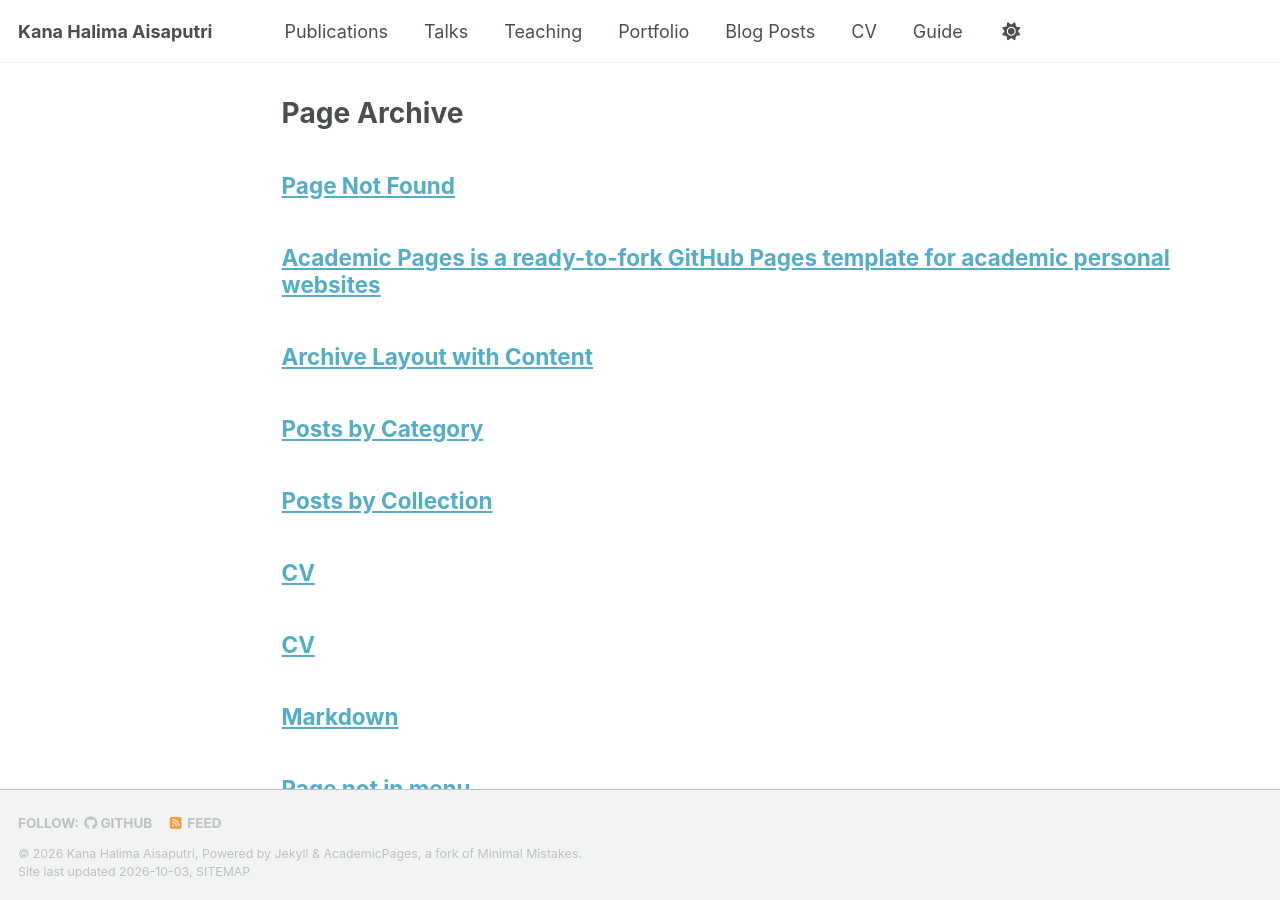
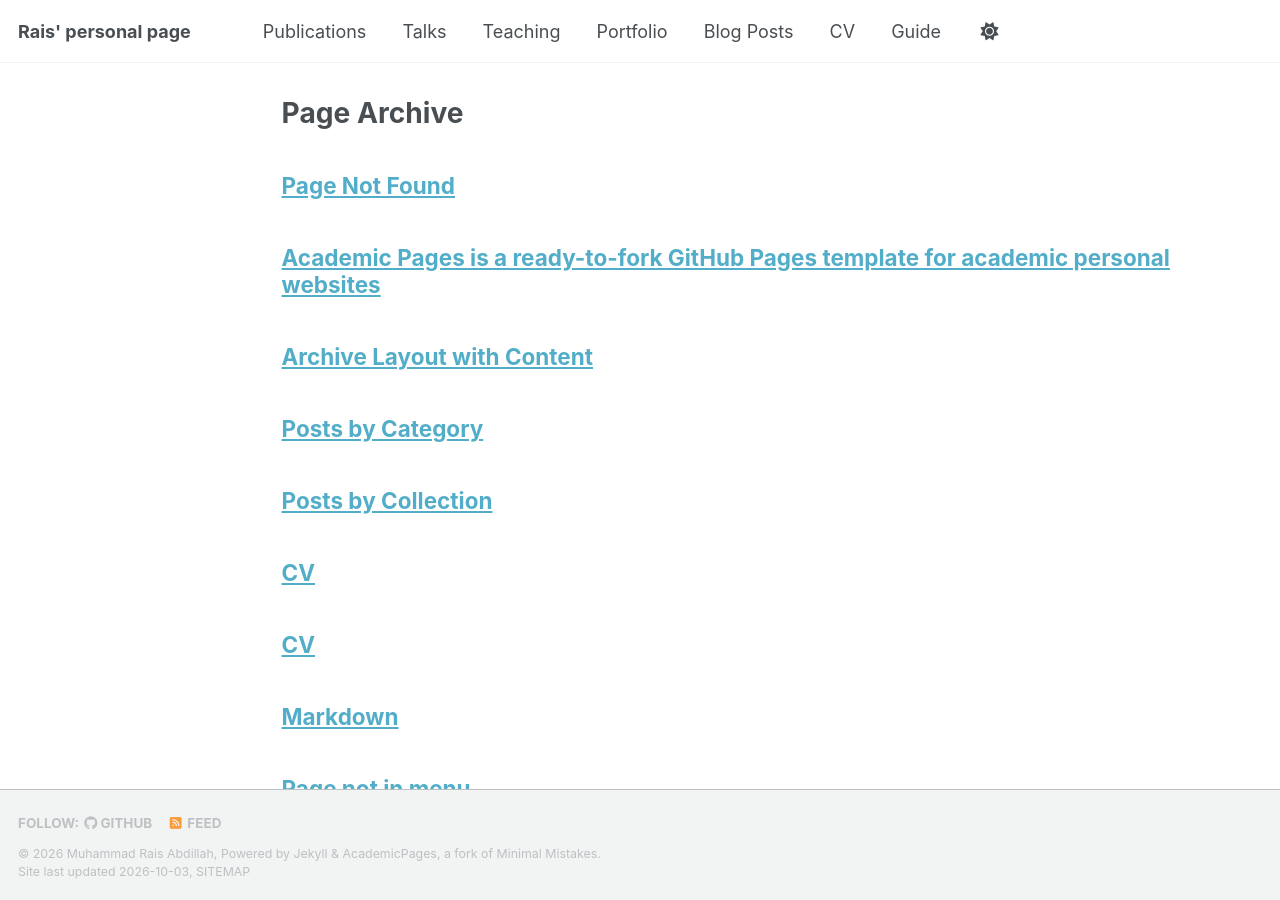
Before and after one commit to m-rais-abdillah/m-rais-abdillah.github.io, a Jekyll site: the page built from _pages/page-archive.html, in a window 1280 px wide and 900 px high. Built offline with Jekyll 4.4.1, drawn with Linux system fonts in a browser that asks for light colours; a style sheet for code colours, icons or effects is not loaded.

Commit message:
Update _config.yml

```diff
--- a/_config.yml
+++ b/_config.yml
@@ -9,9 +9,9 @@
 # Basic Site Settings
 locale                   : "en-US"
 site_theme               : "default" # The available themes options are "default", "air", "sunrise", "mint", "dirt" and "contrast"
-title                    : "Kana Halima Aisaputri"
+title                    : "Rais' personal page"
 title_separator          : "-"
-name                     : &name "Kana Halima Aisaputri"
+name                     : &name "Muhammad Rais Abdillah"
 description              : &description "Your Name's academic portfolio"   # Update this with a general description of your site, this is the default if not overridden by a page
 url                      : https://m-rais-abdillah.github.io/ # The base hostname & protocol for your site e.g. "https://[your GitHub username].github.io",
                                                            # or if you already have some other page hosted on Github then use "https://[your GitHub username].github.io/[Your Repo Name]"
@@ -24,7 +24,7 @@ repository               : "academicpages/academicpages.github.io"
 author:
   # Biographic information
   avatar           : "kapibara.jpg"
-  name             : "Muhammad Rais Abdillah"
+  name             : "Rais"
   pronouns         : # example: "she/her"
   bio              : "Weather and climate researcher"
   location         : "Faculty of Earth Sciences and Technology"
```
